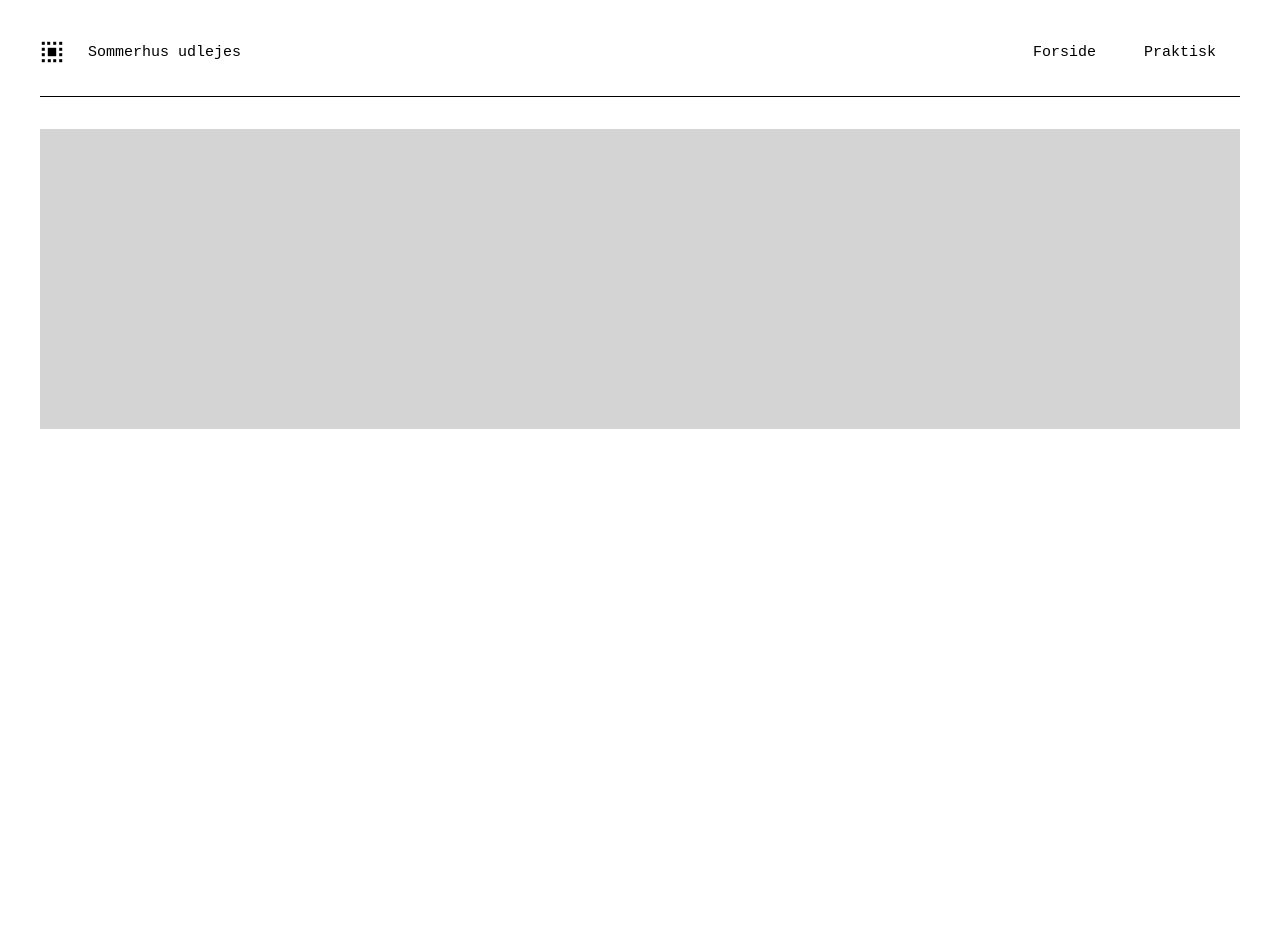
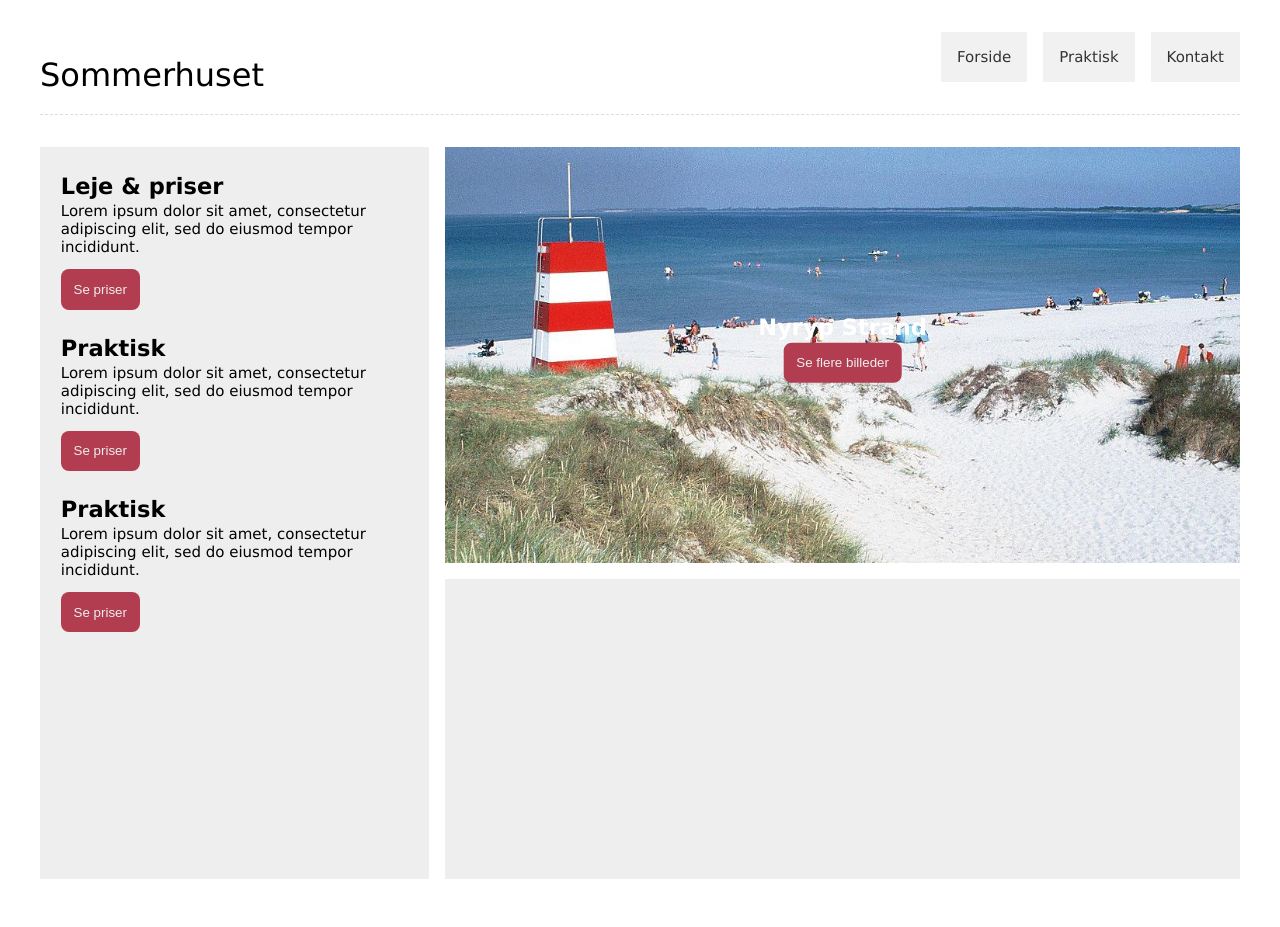
Before and after one commit to VictorNellemann-zz/website-sommerhus, a PHP site: page / in a window 1280 px wide. Before the commit the page ends 429 px from the top, so only its background shows below. Run offline with PHP 8.4, Linux system fonts and the light colour scheme.

Commit message:
Refactor markup and CSS to use CCS grid

```diff
--- a/Resources/Styling/main.css
+++ b/Resources/Styling/main.css
@@ -1,44 +1,125 @@
+/* CSS Variables */
+
+:root {
+    --primary: #ddd;
+    --secondary: #B23C50;
+    --dark: #333;
+    --light: #eee;
+}
+
 body {
-    font-family: 'Courier New', Courier, monospace;
+    font-family: Verdana, Geneva, Tahoma, sans-serif;
     font-size: 15px;
 }
 
-#wrapper {
+/* Universal */
+
+.wrapper {
+    display: grid;
     width: 1200px;
-    margin: 0 auto;
+    margin: 1rem auto;
 }
 
-#logo-image {
-    width: 1.5rem;
+p {
+    margin-bottom: 0.8rem;
 }
 
-#logo span {
-    margin: 0rem 1.5rem;
+.btn {
+    background-color: var(--secondary);
+    color: var(--light);
+    display: inline-block;
+    padding: 0.8rem;
+    margin-bottom: 1.2rem;
+    text-align: center;
+    text-decoration: none;
+    border: none;
+    border-radius: 8px;
+    cursor: pointer;
 }
 
-#hero-image {
-    width: 100%;
-    height: 300px;
-    margin: 2rem 0rem;
-    background-color: #D4D4D4;
+
+/* Header & Navigaion */
+
+header {
+    display: grid;
+    grid-template-columns: repeat(2, 1fr);
+    grid-gap: 1rem;
+    grid-auto-rows: auto;
+    align-items: center;
+    border-bottom: var(--primary) dashed 1px;
 }
 
-header {
-    padding: 2rem 0;
-    border-bottom: 1px solid #000000;
-    justify-content: space-between;
+.logo {
+    font-size: 2rem;
+    line-height: 0;
 }
 
-nav span {
-    margin: 0rem 1.5rem;
+nav {
+    display: flex;
+    justify-content: end;
+    padding: 1rem 0 2rem 0;
 }
 
-footer {
-    margin: 0rem 0rem 1rem 0rem;
+nav a {
+    position: relative;
+    height: auto;
+    padding: 1rem;
+    margin-left: 1rem;
+    background-color: rgb(241, 241, 241);
+    text-decoration: none;
+    color: var(--dark);
 }
 
-.flex-container {
-    display: flex;
-    flex-direction: row;
-    align-items: center;
-  }
+nav a:hover {
+text-decoration: underline;
+}
+
+/* top-content */
+
+.top-container {
+    display: grid;
+    grid-template-columns: repeat(3, 1fr);
+    grid-gap: 1rem;
+    grid-template-rows: 200px 200px 300px;
+    grid-template-areas:
+        'top-box-info top-hero top-hero'
+        'top-box-info top-hero top-hero'
+        'top-box-info loc-box loc-box';
+    margin: 2rem 0;
+}
+
+.top-container h2 {
+    line-height: 0;
+    margin-bottom: 1rem;
+}
+
+.top-box-info {
+    grid-area: top-box-info;
+    background-color: var(--light);
+    padding: 1.3rem;
+}
+
+.top-hero {
+    grid-area: top-hero;
+    background-color: var(--light);
+    background-image: url("../../Resources/Media/images/odsherred-strand.jpg");
+    height: 100%;
+    background-position: center;
+    background-repeat: no-repeat;
+    background-size: cover;
+    position: relative;
+}
+
+.hero-text {
+    text-align: center;
+    position: absolute;
+    top: 50%;
+    left: 50%;
+    transform: translate(-50%, -50%);
+    color: white;
+}
+
+.loc-box {
+    grid-area: loc-box;
+    background-color: var(--light);
+}
--- a/index.html
+++ b/index.html
@@ -9,26 +9,41 @@
     <script src="./resources/scripts/main.js"></script>
     <link rel="stylesheet" type="text/css" media="screen" href="./resources/styling/main.css" />
 </head>
-
 <body>
-    <div id="wrapper">
-        <header class="flex-container">
-            <div id="logo" class="flex-container">
-                <img id="logo-image" src=".\resources\media\logo-simple.svg">
-                <span id="logo-text" class="header-text">Sommerhus udlejes</span>
+    <div class="wrapper">
+        <header>
+            <div>
+                <p class="logo">Sommerhuset</p>
             </div>
-            <nav id="nav-bar" class="flex-container">
-                <span id="nav-home" class="header-text nav-element">Forside</span>
-                <span id="nav-us" class="header-text nav-element">Praktisk</span>
+            <nav>
+                <a href="#">Forside</a>
+                <a href="#">Praktisk</a>
+                <a href="#">Kontakt</a>
             </nav>
         </header>
-        <div id="hero-image">
+        <div class="top-container">
+            <div class="top-box-info">
+                <h2>Leje & priser</h2>
+                <p>Lorem ipsum dolor sit amet, consectetur adipiscing elit, sed do eiusmod tempor incididunt.</p>
+                <button href="#" class="btn">Se priser</button>
+                <h2>Praktisk</h2>
+                <p>Lorem ipsum dolor sit amet, consectetur adipiscing elit, sed do eiusmod tempor incididunt.</p>
+                <button href="#" class="btn">Se priser</button>
+                <h2>Praktisk</h2>
+                <p>Lorem ipsum dolor sit amet, consectetur adipiscing elit, sed do eiusmod tempor incididunt.</p>
+                <button href="#" class="btn">Se priser</button>
+            </div>
+            <div class="top-hero">
+                <div class="hero-text">
+                    <h2>Nyryp Strand</h2>
+                    <button class="btn">Se flere billeder</button>
+                </div>
+            </div>
+            <div class="loc-box">
+
+            </div>
 
         </div>
-        <main>
-        </main>
-        <footer>
-        </footer>
     </div>
 </body>
 
```
Also changed, not shown: Resources/Media/images/P7130754.JPG (added), Resources/Media/images/P7140782.JPG (added), Resources/Media/images/odsherred-strand.jpg (added), Resources/Media/images/strand.jpg (added), 14 other files.
